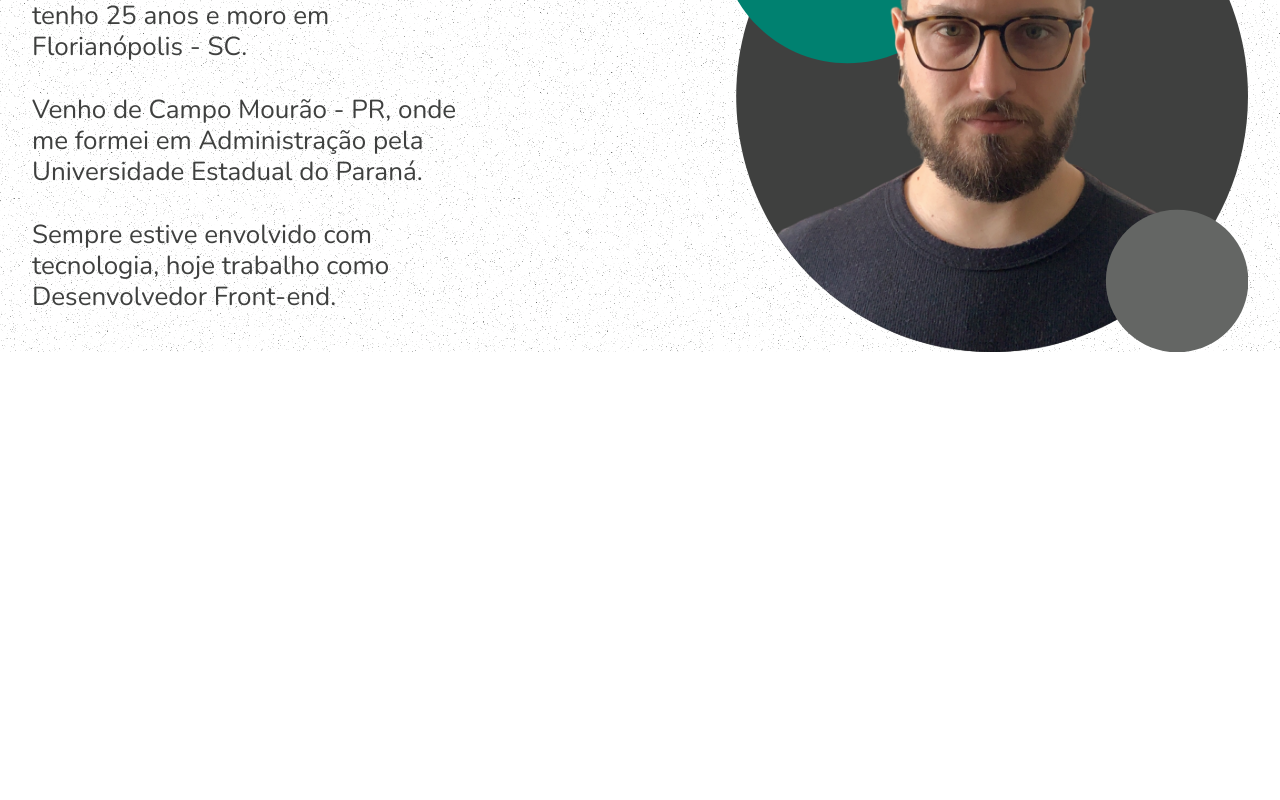
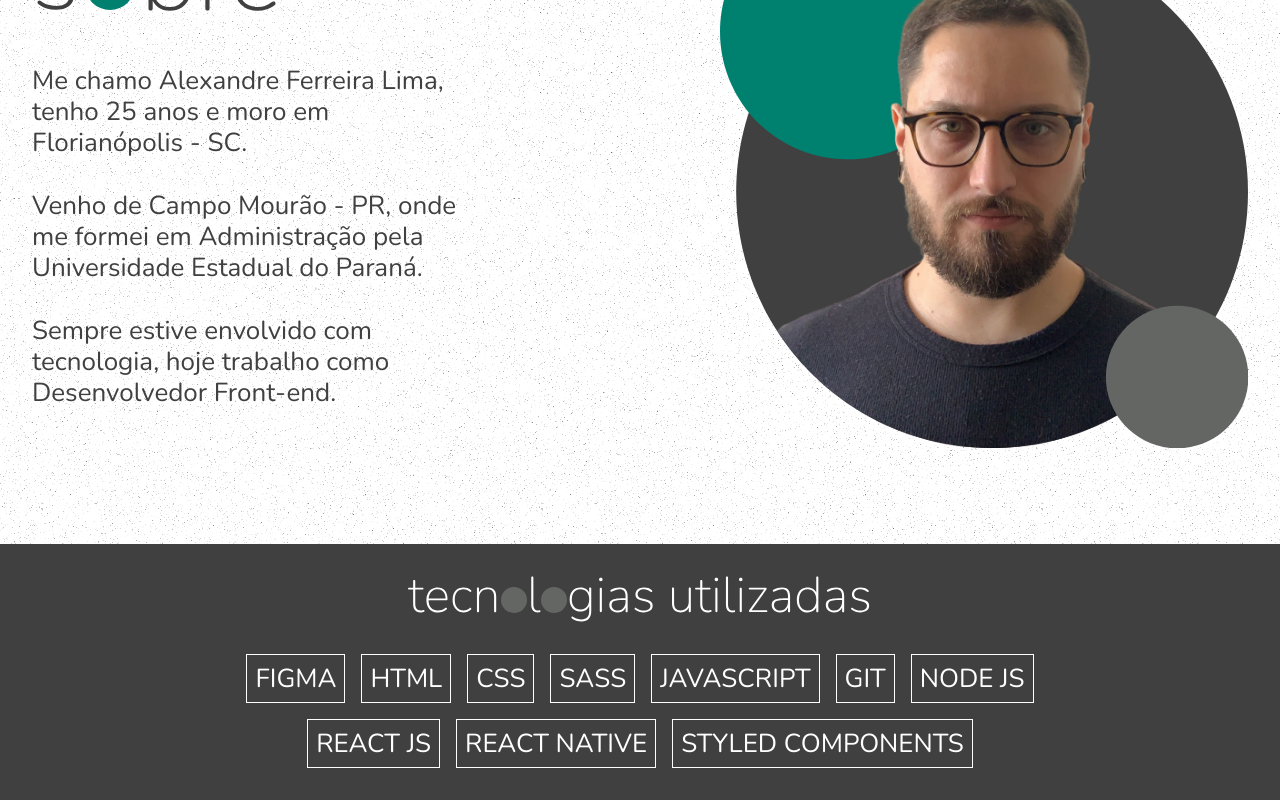
Before and after one commit to alefrrlima/portfolio, a React (Create React App) app: page / in a window 1280 px wide. Shown: the part 992-1792 px from the top of the page. Before the commit the page ends 1344 px from the top, so only its background shows below. Built offline with nearby package versions, Linux system fonts and the light colour scheme.

Commit message:
Tecnologies section added

```diff
--- a/src/components/About/index.js
+++ b/src/components/About/index.js
@@ -17,6 +17,8 @@ export default function () {
       width: 100%;
       max-width: 1440px;
       margin-top: ${(props) => props.theme.mensure.double};
+      padding-right: ${(props) => props.theme.mensure.double};
+      padding-left: ${(props) => props.theme.mensure.double};
    `;
 
    const TextContainer = styled.div`
--- a/src/components/Home/index.js
+++ b/src/components/Home/index.js
@@ -15,6 +15,8 @@ export default function () {
       height: 100vh;
       padding-top: ${(props) => props.theme.mensure.triple};
       padding-bottom: ${(props) => props.theme.mensure.triple};
+      padding-right: ${(props) => props.theme.mensure.double};
+      padding-left: ${(props) => props.theme.mensure.double};
    `;
 
    const Portfolio = styled(CircleSVG)`
--- a/src/components/Portfolio/index.js
+++ b/src/components/Portfolio/index.js
@@ -3,6 +3,7 @@ import styled from 'styled-components';
 
 import Home from '../Home';
 import About from '../About';
+import Tecnologies from '../Tecnologies';
 
 import dotedBackground from '../../images/doted-background.png';
 
@@ -15,14 +16,15 @@ export default function () {
       flex-direction: column;
       background: url(${dotedBackground});
       background-repeat: repeat;
-      padding-right: ${(props) => props.theme.mensure.double};
-      padding-left: ${(props) => props.theme.mensure.double};
+
+      gap: ${(props) => props.theme.mensure.extra};
    `;
 
    return (
       <Portfolio>
          <Home />
          <About />
+         <Tecnologies />
       </Portfolio>
    );
 }
--- /dev/null
+++ b/src/components/Tecnologies/index.js
@@ -0,0 +1,52 @@
+import React from 'react';
+
+import styled from 'styled-components';
+
+import Text from '../../ui/Text';
+
+import { ReactComponent as TecnologiesTitleSVG } from '../../images/tecnologies-title.svg';
+
+export default function () {
+   const Tecnologies = styled.div`
+      display: flex;
+      flex-direction: column;
+      width: 100%;
+      background-color: ${(props) => props.theme.color.dark};
+      padding: ${(props) => props.theme.mensure.double};
+      justify-content: center;
+      align-items: center;
+      gap: ${(props) => props.theme.mensure.double};
+
+
+   `;
+
+   const Container = styled.div`
+      display: flex;
+      flex-direction: row;
+      flex-wrap: wrap;
+      max-width: 800px;
+      gap: ${(props) => props.theme.mensure.single};
+      justify-content: center;
+      align-items: center;
+   `;
+
+   const TecnologiesTitle = styled(TecnologiesTitleSVG)``;
+
+   return (
+      <Tecnologies>
+         <TecnologiesTitle />
+         <Container>
+            <Text type="d4">FIGMA</Text>
+            <Text type="d4">HTML</Text>
+            <Text type="d4">CSS</Text>
+            <Text type="d4">SASS</Text>
+            <Text type="d4">JAVASCRIPT</Text>
+            <Text type="d4">GIT</Text>
+            <Text type="d4">NODE JS</Text>
+            <Text type="d4">REACT JS</Text>
+            <Text type="d4">REACT NATIVE</Text>
+            <Text type="d4">STYLED COMPONENTS</Text>
+         </Container>
+      </Tecnologies>
+   );
+}
--- a/src/styles/theme.js
+++ b/src/styles/theme.js
@@ -9,6 +9,7 @@ const theme = {
       single: '1rem',
       double: '2rem',
       triple: '3rem',
+      extra: '6rem',
    },
    size: {
       small: '1rem',
```
Also changed, not shown: src/images/tecnologies-title.svg (added).
